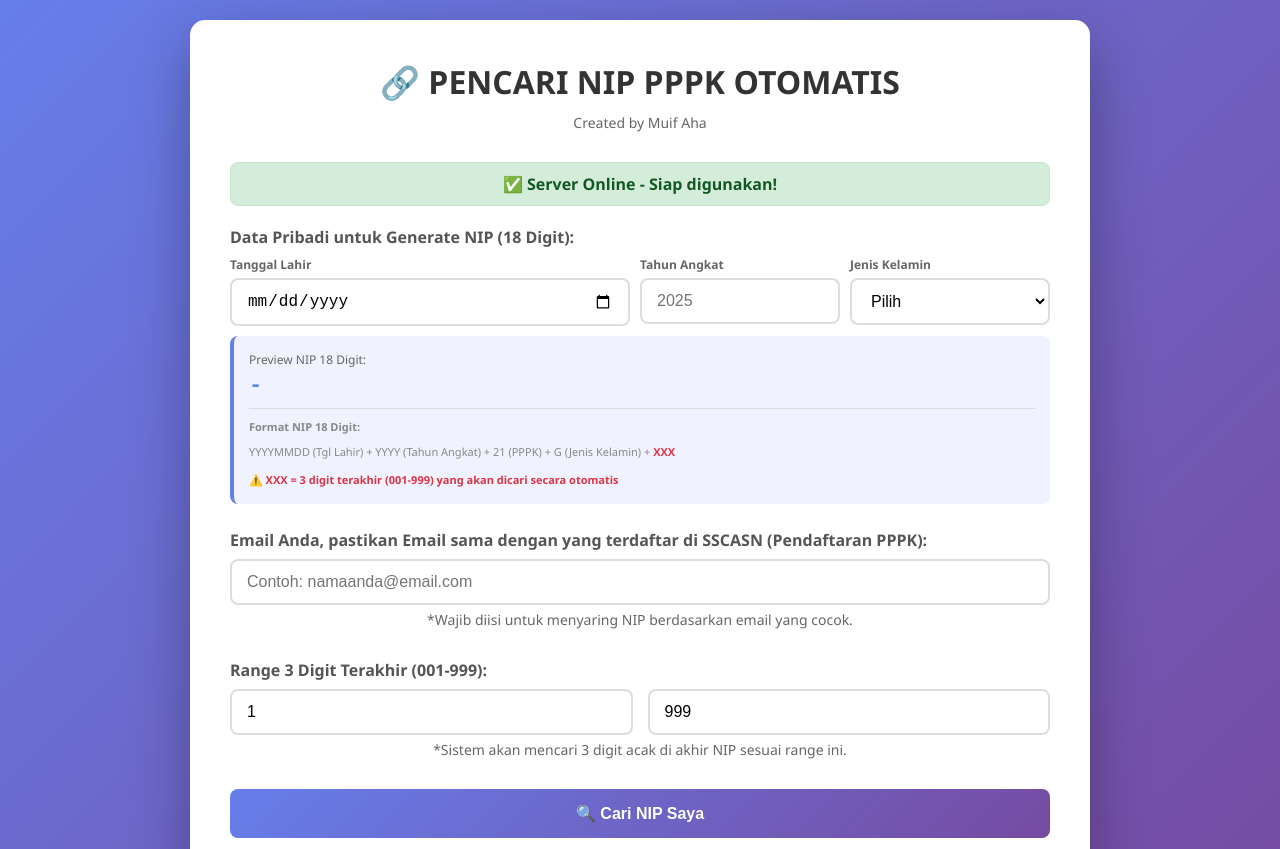
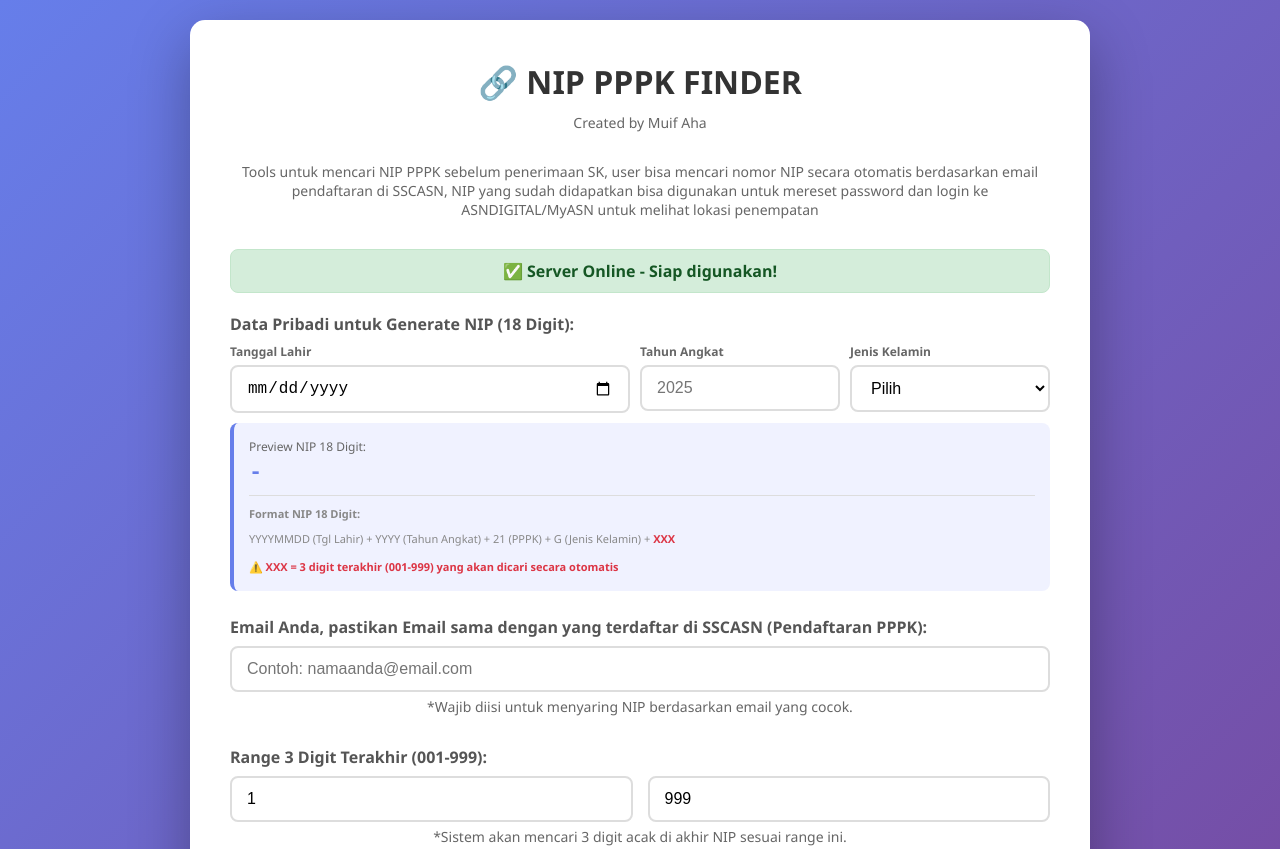
Before and after one commit to muifaha/nipfinder, a website: page public/index.html in a window 1280 px wide. Shown: the top 849 px of the page. Drawn offline with Linux system fonts and the light colour scheme; no server answers.

Commit message:
Update index.html

```diff
--- a/public/index.html
+++ b/public/index.html
@@ -412,8 +412,9 @@
 </head>
 <body>
     <div class="container">
-        <h1>🔗 PENCARI NIP PPPK OTOMATIS</h1>
+        <h1>🔗 NIP PPPK FINDER</h1>
         <p class="subtitle">Created by Muif Aha</p>
+        <p class="subtitle">Tools untuk mencari NIP PPPK sebelum penerimaan SK, user bisa mencari nomor NIP secara otomatis berdasarkan email pendaftaran di SSCASN, NIP yang sudah didapatkan bisa digunakan untuk mereset password dan login ke ASNDIGITAL/MyASN untuk melihat lokasi penempatan</p>
 
         <div class="server-status" id="serverStatus">
             🔄 Memeriksa koneksi server...
```
